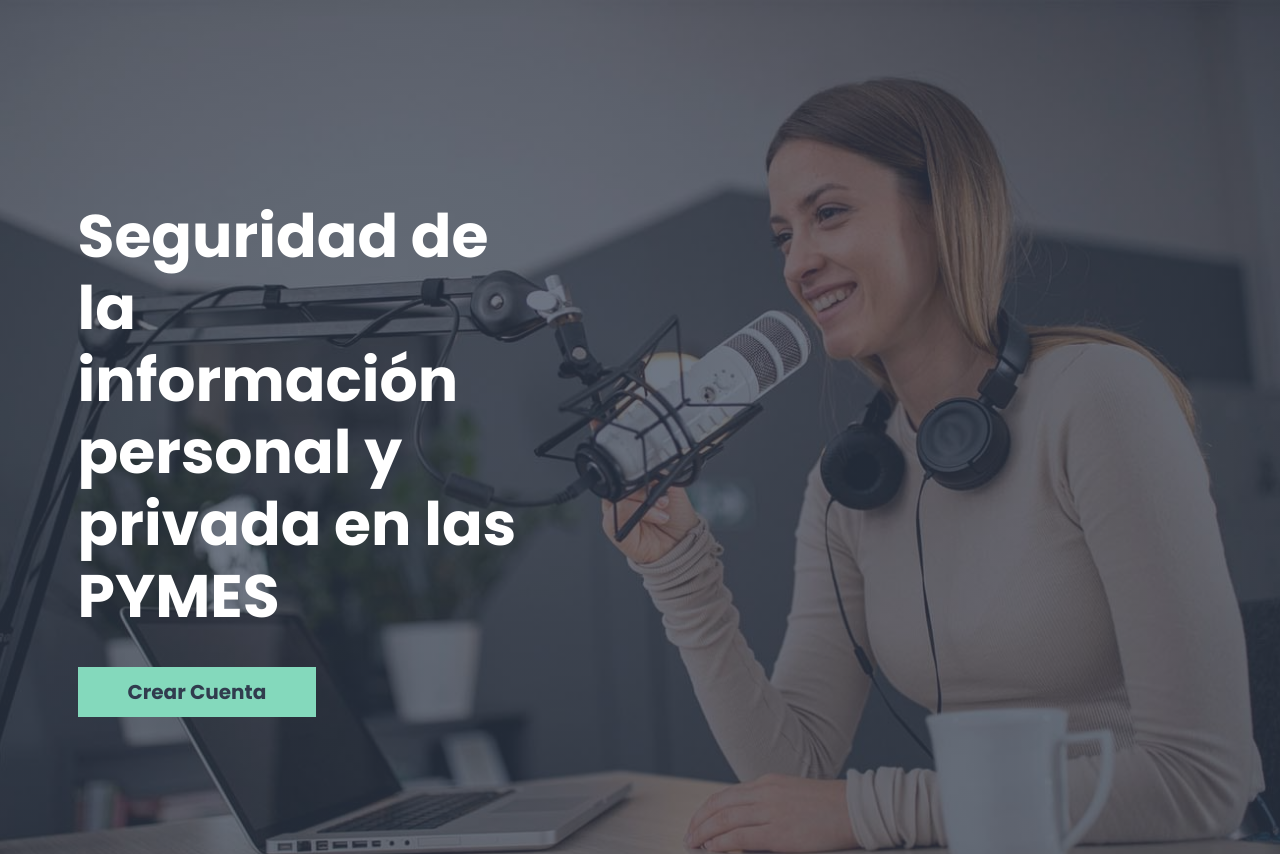
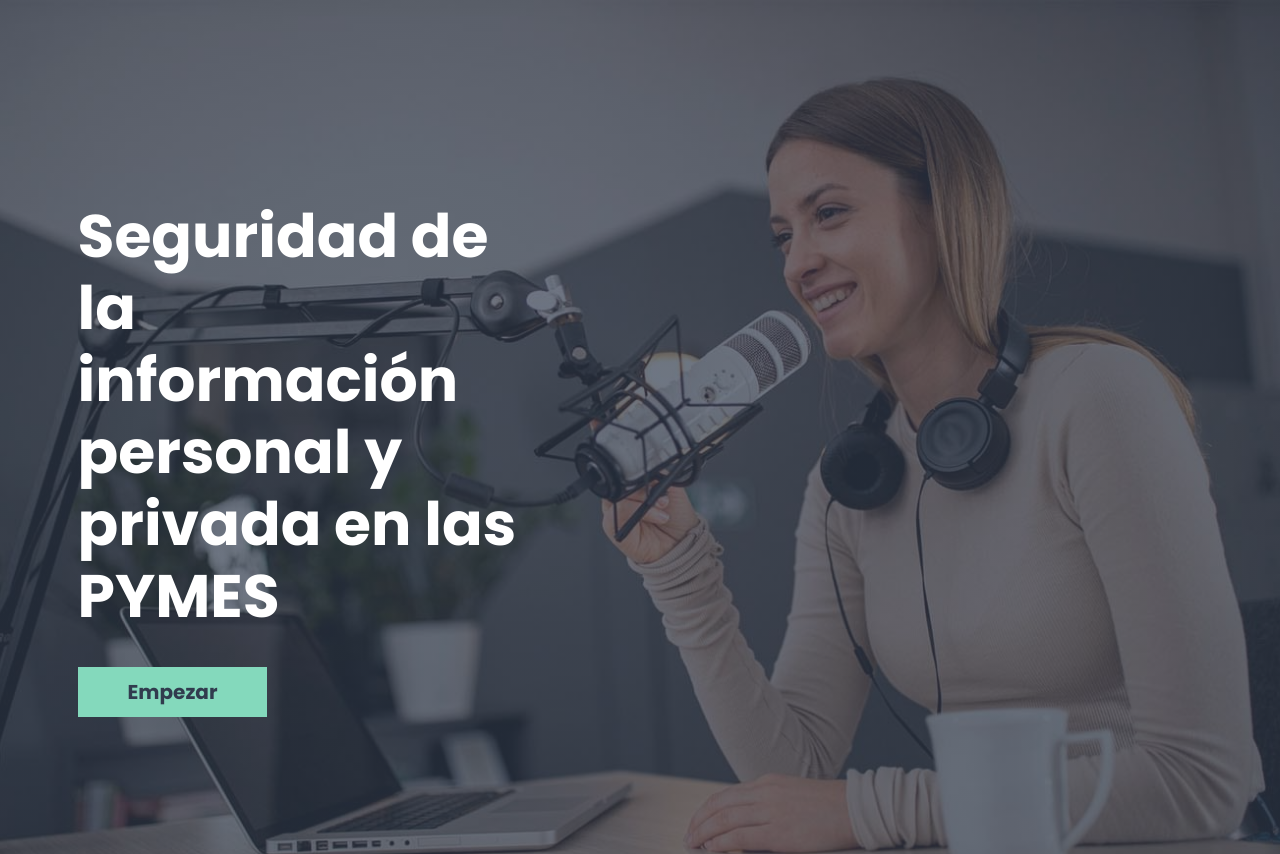
Before and after one commit to Royer0528/Audi_Act3, a website: page index.html in a window 1280 px wide. Shown: the top 854 px of the page. Drawn offline with Linux system fonts and the light colour scheme.

Commit message:
Mensaje boton

```diff
--- a/index.html
+++ b/index.html
@@ -16,7 +16,7 @@
         <div class="container-xl">
             <div class="contenido">
                 <h1 class="text-center text-md-start">Seguridad de la información personal y privada en las PYMES</h1>
-                <a href="#" class="btn-header">Crear Cuenta</a>
+                <a href="#" class="btn-header">Empezar</a>
             </div>
         </div>
     </header>
```
